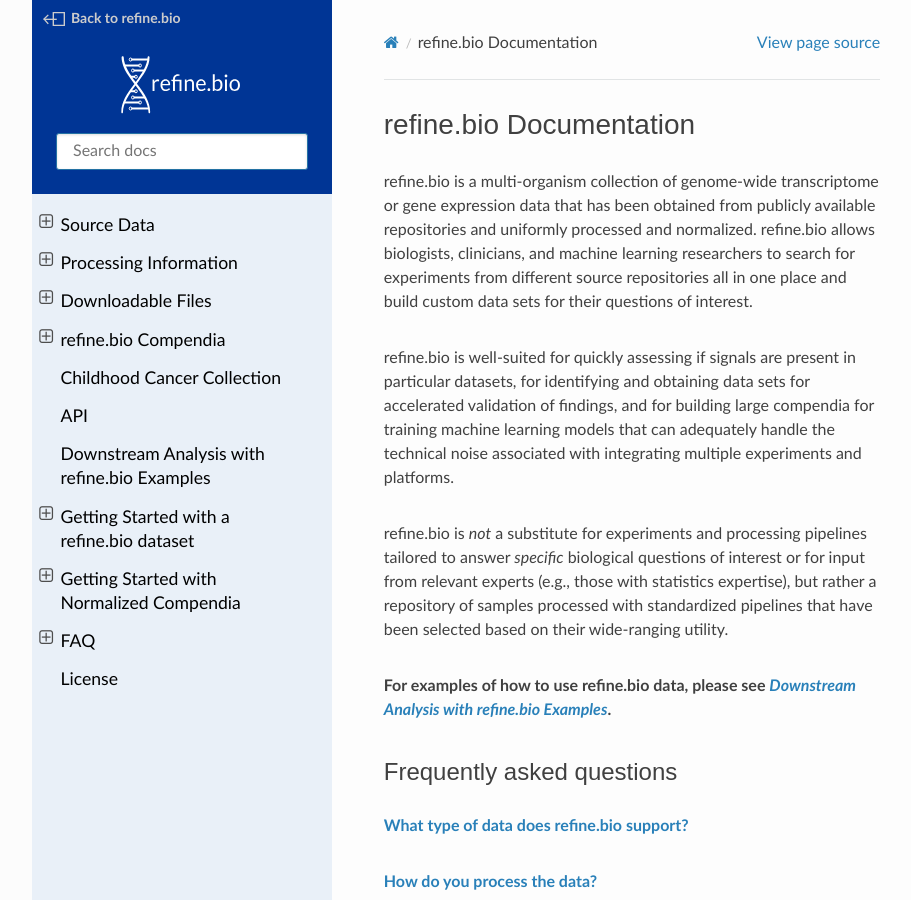
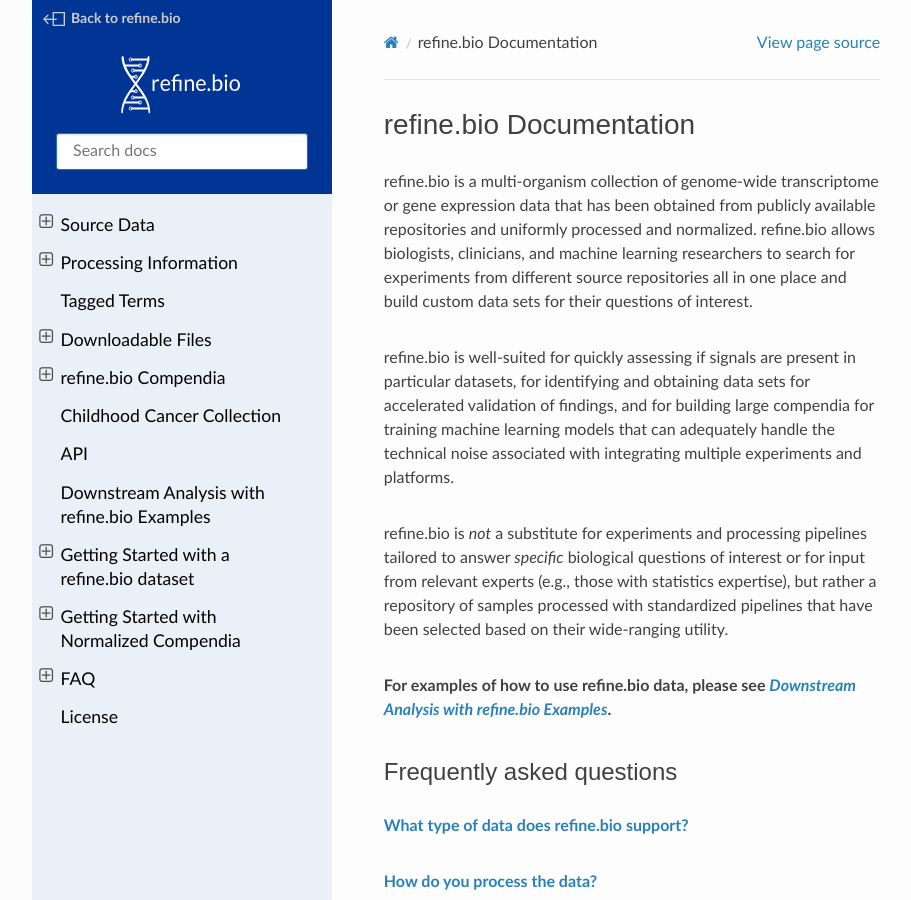
Before and after one commit to AlexsLemonade/refinebio-docs, a Sphinx documentation site: the page built from docs/index.md, in a window 1280 px wide and 900 px high. Shown: the whole window, without its empty margins (158-1069 px from the left). Built offline with Sphinx 7.4.7 and the Read the Docs theme 2.0.0, drawn with Linux system fonts in a browser that asks for light colours.

Commit message:
Add tagged term section to appropriate location in main text

````diff
--- a/docs/main_text.md
+++ b/docs/main_text.md
@@ -2,6 +2,9 @@
 ```
 
 ```{include} _main/2_processing_information.md
+```
+
+```{include} _main/3_tagged_terms.md
 ```
 
 ```{include} _main/4_downloadable_files.md
````
